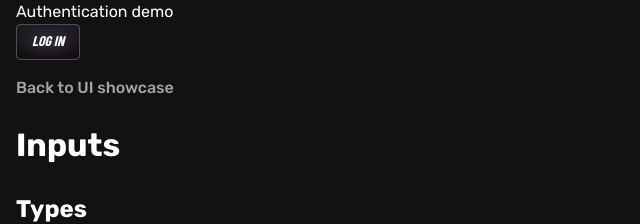
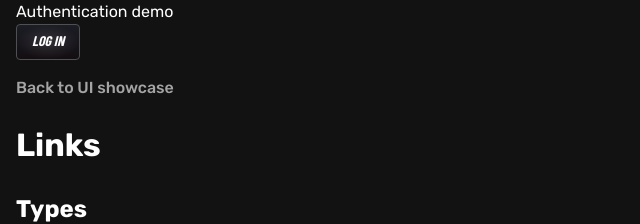
Before and after one commit to DAPSY-dev/modal-auth, a React (Vite) app: page /ui/links in a window 1280 px wide. Shown: the top 224 px of the page, without its empty margins (0-640 px from the left). Built offline with nearby package versions, Linux system fonts and the light colour scheme; no server answers; a web font is replaced by a local one.

Commit message:
fix(ui): links page title

```diff
--- a/src/pages/UiLinksPage.tsx
+++ b/src/pages/UiLinksPage.tsx
@@ -11,7 +11,7 @@ export function UiLinksPage() {
             Back to UI showcase
           </Link>
         </p>
-        <h1>Inputs</h1>
+        <h1>Links</h1>
         <h2>Types</h2>
         <ul>
           <li>
```
